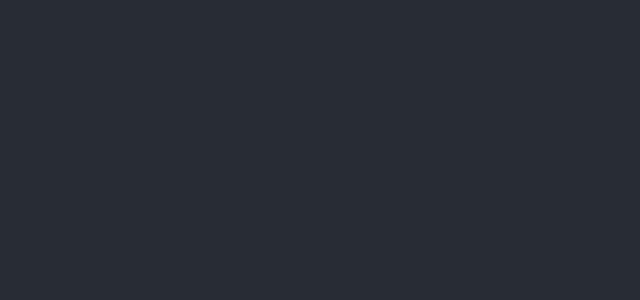
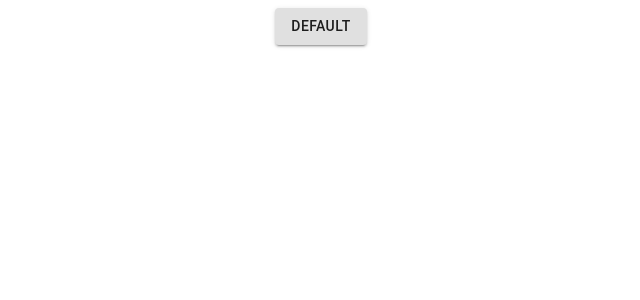
Before and after one commit to tobyau/fashion_forward, a React (Create React App) app: page / in a window 1280 px wide. Shown: the top 300 px of the page, without its empty margins (319-959 px from the left). Built offline with nearby package versions, Linux system fonts and the light colour scheme.

Commit message:
add material ui library

```diff
--- a/package.json
+++ b/package.json
@@ -3,6 +3,7 @@
   "version": "0.1.0",
   "private": true,
   "dependencies": {
+    "@material-ui/core": "^4.4.3",
     "react": "^16.10.0",
     "react-dom": "^16.10.0",
     "react-scripts": "3.1.2"
--- a/src/App.js
+++ b/src/App.js
@@ -1,12 +1,24 @@
 import React from 'react';
-import logo from './logo.svg';
+import { makeStyles } from '@material-ui/core/styles';
+import Button from '@material-ui/core/Button';
 import './App.css';
 
+const useStyles = makeStyles(theme => ({
+  button: {
+    margin: theme.spacing(1),
+  },
+  input: {
+    display: 'none',
+  },
+}));
+
 function App() {
+  const classes = useStyles();
   return (
     <div className="App">
-      <header className="App-header">
-      </header>
+      <Button variant="contained" className={classes.button}>
+        Default
+      </Button>
     </div>
   );
 }
```
Also changed, not shown: 1 other file (tests, documents, lock files or other folders).
